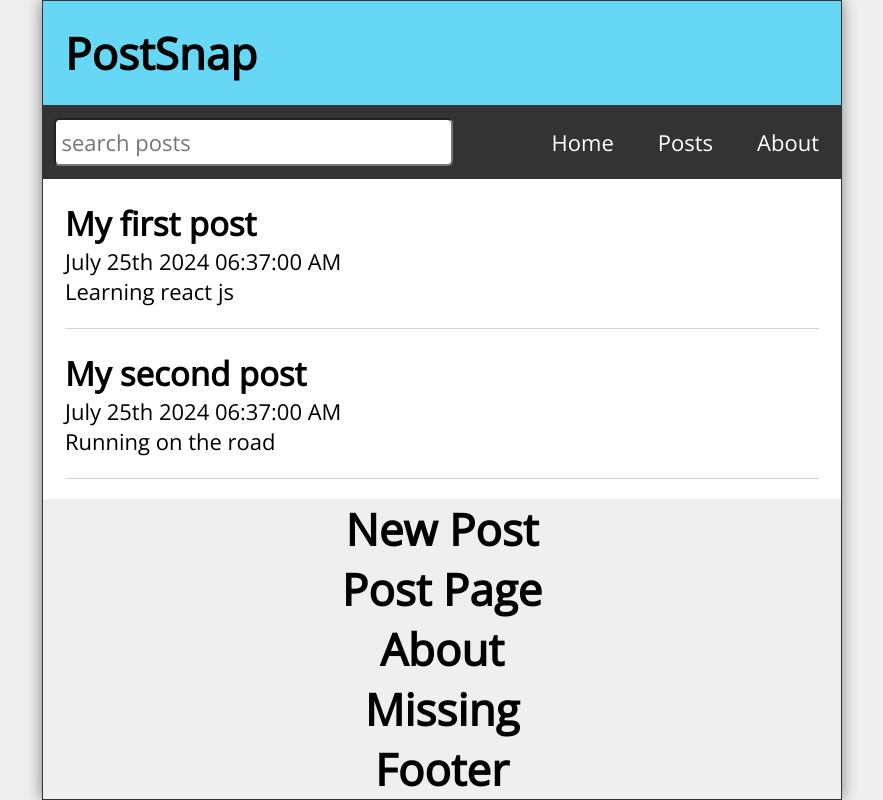
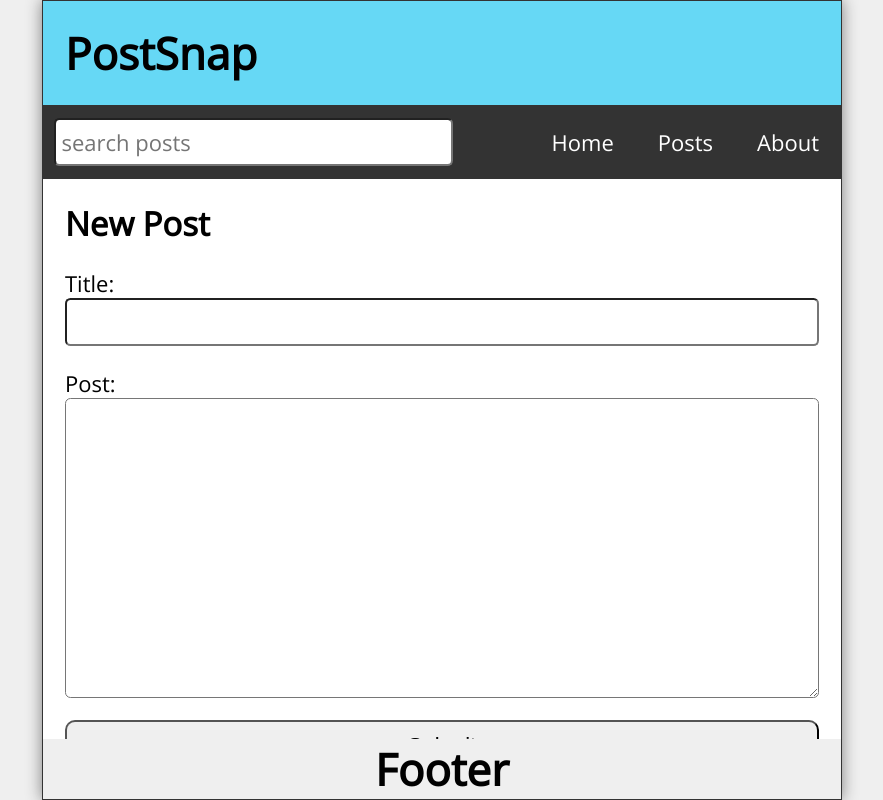
Before and after one commit to GitTamizh/WebDevelopment, a React (Create React App) app in the folder Practice-Reactjs/social_media_post/: page /post in a window 1280 px wide. Shown: the whole page, without its empty margins (198-1081 px from the left). Built offline with nearby package versions, Linux system fonts and the light colour scheme.

Commit message:
fixed post app

```diff
--- a/Practice-Reactjs/social_media_post/package.json
+++ b/Practice-Reactjs/social_media_post/package.json
@@ -6,6 +6,7 @@
     "@testing-library/jest-dom": "^5.17.0",
     "@testing-library/react": "^13.4.0",
     "@testing-library/user-event": "^13.5.0",
+    "date-fns": "^3.6.0",
     "react": "^18.3.1",
     "react-dom": "^18.3.1",
     "react-router-dom": "^6.25.1",
--- a/Practice-Reactjs/social_media_post/src/About.js
+++ b/Practice-Reactjs/social_media_post/src/About.js
@@ -2,8 +2,9 @@ import React from 'react'
 
 const About = () => {
     return (
-        <main>
-            <h1>About</h1>
+        <main className="About">
+            <h2>About</h2>
+            <p style={{marginTop:"2rem"}}>About Us page is almost like a look book with a minimal amount of copy. The story is told through video, imagery, and sparse text that summons the idea of resilience, exploration, and embracing the essential.</p>
         </main>
     )
 }
--- a/Practice-Reactjs/social_media_post/src/App.js
+++ b/Practice-Reactjs/social_media_post/src/App.js
@@ -6,10 +6,11 @@ import Missing from './Missing'
 import Footer from './Footer'
 import NewPost from './NewPost'
 import PostPage from './PostPage'
-import {Link, Routes, Route } from 'react-router-dom';
+import {Link, Routes, Route, useNavigate } from 'react-router-dom';
 import Post from './Post'
 import PostLayout from './PostLayout';
-import { useState } from 'react';
+import { useEffect, useState } from 'react';
+import {format} from 'date-fns'
 
 function App() {
   const [posts, setPosts] = useState([
@@ -40,20 +41,54 @@ function App() {
   ])
   const [search, setSearch] = useState('')
   const [searchPosts, setSearchPosts] = useState([])
+  const [postTitle, setPostTitle] = useState('')
+  const [postBody, setPostBody] = useState('')
+  const navigate = useNavigate()
+
+  useEffect(() => {
+    const filteredResults = posts.filter((post) => ((post.body).toLowerCase()).includes(search.toLowerCase())
+    || ((post.title).toLowerCase()).includes(search.toLowerCase()))
+    setSearchPosts(filteredResults.reverse());
+    },[posts, search])
+
+  const handleSubmit = (e) => {
+    e.preventDefault()
+    const id = posts.length ? posts[posts.length - 1].id + 1 : 1;
+    const datetime = format(new Date(), 'MM dd, yyyy pp');
+    const newpost = {id, title: postTitle, datetime, body: postBody};
+    const allPosts = [...posts, newpost];
+    setPosts(allPosts);
+    setPostTitle('');
+    setPostBody('');
+    navigate("/")
+  }
+  const handleDelete = (id) => {
+      const postList = posts.filter(post => post.id !== id)
+      setPosts(postList)
+      navigate("/")
+  }
   return (
     <div className="App">
-
-
       <Header  title="PostSnap"/>
       <Nav
         search={search}
         setSearch={setSearch}
       />
-      <Home posts = {posts}/>
-      <NewPost />
-      <PostPage />
-      <About />
-      <Missing />
+      <Routes>
+        <Route path="/" element = {<Home posts = {searchPosts}/>}/>
+      <Route path="post" >
+        <Route index element = {<NewPost
+        handleSubmit={handleSubmit}
+        postTitle={postTitle}
+        setPostTitle={setPostTitle}
+        postBody={postBody}
+        setPostBody={setPostBody}
+        />} />
+        <Route path=":id" element = {<PostPage  posts= {posts} handleDelete = {handleDelete}/>}/>
+      </Route>
+      <Route path="about" element={<About />} />
+      <Route path="*" element={<Missing />} />
+      </Routes>
       <Footer />
 
     </div>
--- a/Practice-Reactjs/social_media_post/src/Missing.js
+++ b/Practice-Reactjs/social_media_post/src/Missing.js
@@ -2,8 +2,12 @@ import React from 'react'
 
 const Missing = () => {
   return (
-    <main>
-        <h1>Missing</h1>
+    <main className="Missing">
+      <h2>Page Not found</h2>
+      <p>You went to the wrong page.</p>
+      <p>
+        Please redirect to our Homepage.
+      </p>
     </main>
   )
 }
--- a/Practice-Reactjs/social_media_post/src/NewPost.js
+++ b/Practice-Reactjs/social_media_post/src/NewPost.js
@@ -1,10 +1,29 @@
 import React from 'react'
 
-const NewPost = () => {
+const NewPost = ({handleSubmit, postTitle, setPostTitle, postBody, setPostBody}) => {
     return (
-        <main>
-            <h1>New Post</h1>
+        <main className="NewPost">
+            <h2>New Post</h2>
+            <form  className="newPostForm" onSubmit={handleSubmit}>
+                <label htmlFor="postTitle">Title:</label>
+                <input
+                    type="text"
+                    id="postTitle"
+                    required
+                    value={postTitle}
+                    onChange={(e) => setPostTitle (e.target.value)}
+                />
+                <label htmlFor="postBody">Post:</label>
+                <textarea
+                    id="postBody"
+                    required
+                    value={postBody}
+                    onChange={(e) => setPostBody(e.target.value)}
+                />
+                <button type="submit">Submit</button>
+            </form>
         </main>
+
     )
 }
 
--- a/Practice-Reactjs/social_media_post/src/Post.js
+++ b/Practice-Reactjs/social_media_post/src/Post.js
@@ -1,12 +1,13 @@
 import React from 'react'
-import { useParams } from 'react-router-dom'
-
+import { Link } from 'react-router-dom'
 const Post = ({post}) => {
 
     return (
         <article className="post">
-            <h2>{post.title}</h2>
-            <p className="postdate">{post.datetime}</p>
+            <Link to={`post/${post.id}`} >
+                <h2>{post.title}</h2>
+                <p className="postdate">{post.datetime}</p>
+            </Link>
             <p className="postbody">{
                 (post.body).length <= 25
                     ? post.body : `${(post.body).slice(0, 25)}...`
--- a/Practice-Reactjs/social_media_post/src/PostPage.js
+++ b/Practice-Reactjs/social_media_post/src/PostPage.js
@@ -1,11 +1,28 @@
 import React from 'react'
-import { Link } from 'react-router-dom'
+import { Link, useParams } from 'react-router-dom'
 
-const PostPage = () => {
+const PostPage = ({posts, handleDelete}) => {
+    const {id} = useParams();
+    const post = posts.find(post => (post.id).toString() === id);
     return (
-        <main>
-            <h1>Post Page</h1>
-
+        <main className="PostPage">
+            <article className="post">
+                {post &&
+                    <>
+                        <h2>{post.title}</h2>
+                        <p className="postDate">{post.datetime}</p>
+                        <p className="postBody">{post.body}</p>
+                        <button className="deleteButton"
+                        onClick={() => handleDelete(post.id)}>Delete Post</button>
+                    </>
+                }
+                {!post &&
+                    <>
+                        <h2>Post Not found</h2>
+                        <p>Go to home page </p>
+                    </>
+                }
+            </article>
         </main>
     )
 }
--- a/Practice-Reactjs/social_media_post/src/index.css
+++ b/Practice-Reactjs/social_media_post/src/index.css
@@ -223,7 +223,12 @@ body {
 }
 
 .deleteButton {
-  background-color: red;
+  background-color:black;
+  color: white;
+}
+.deleteButton:hover {
+  background-color: rgb(153, 5, 5);
+  color: #000;
 }
 
 .editButton {
```
Also changed, not shown: 1 other file (tests, documents, lock files or other folders).
